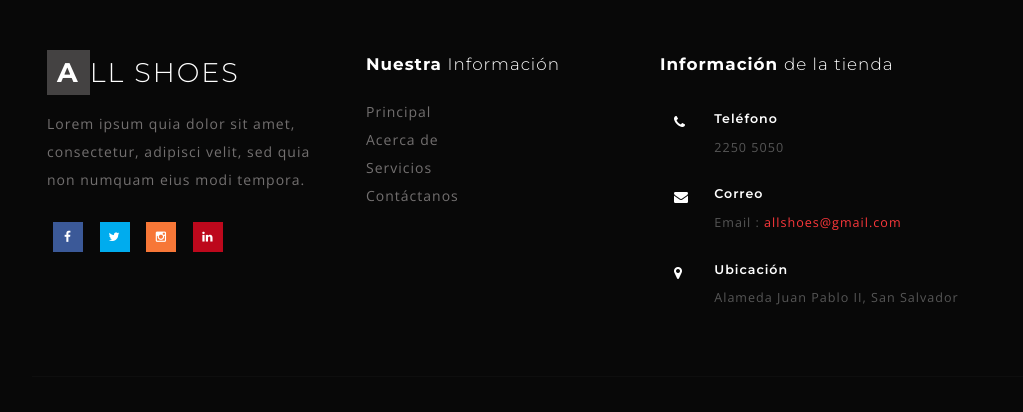
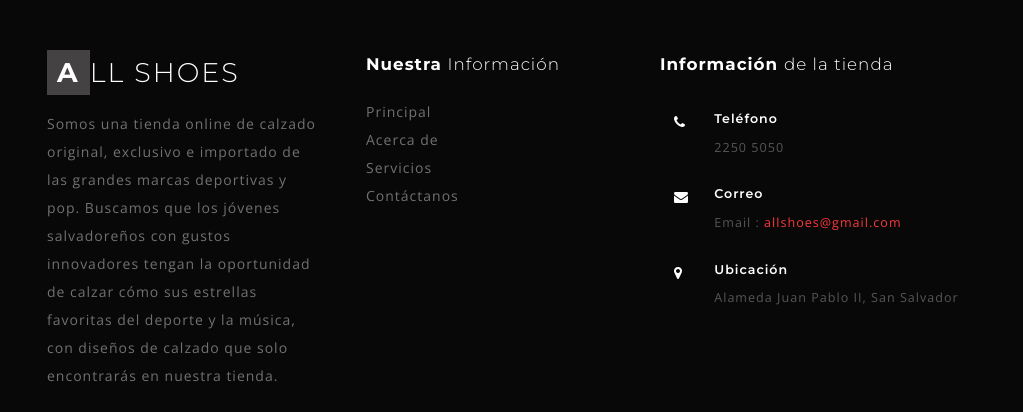
Before and after one commit to Cabrera1018/allshoes, a plain HTML site: page about.html in a window 1280 px wide. Shown: the part 1787-2199 px from the top of the page, 0-1023 px from the left. Drawn offline with nearby package versions, Linux system fonts and the light colour scheme.

Commit message:
allshoes

```diff
--- a/about.html
+++ b/about.html
@@ -341,7 +341,14 @@
 		<div class="footer_inner_info_w3ls_agileits">
 			<div class="col-md-3 footer-left">
 				<h2><a href="index.html"><span>A</span>LL SHOES </a></h2>
-				<p>Lorem ipsum quia dolor sit amet, consectetur, adipisci velit, sed quia non numquam eius modi tempora.</p>
+				<p>Somos una tienda online de calzado original,
+					exclusivo e importado de las grandes marcas
+					deportivas y pop. Buscamos que los jóvenes
+					salvadoreños con gustos innovadores tengan
+					la oportunidad de calzar cómo sus estrellas
+					favoritas del deporte y la música, con diseños
+					de calzado que solo encontrarás en nuestra
+					tienda.</p>
 				<ul class="social-nav model-3d-0 footer-social social two">
 					<li>
 						<a href="#" class="facebook">
```
Also changed, not shown: shop.html (+8 -1 lines), single.html (+8 -1 lines).
